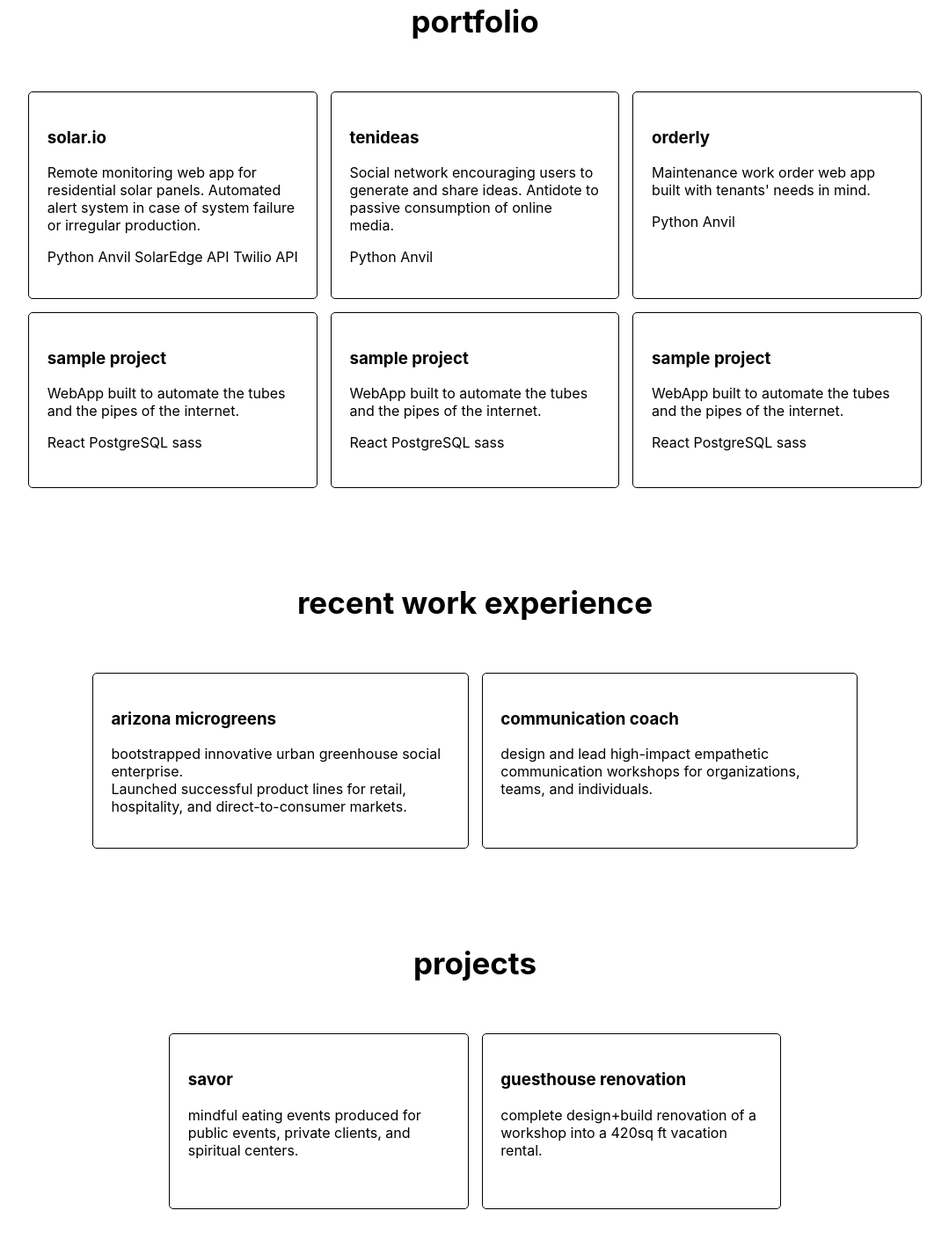
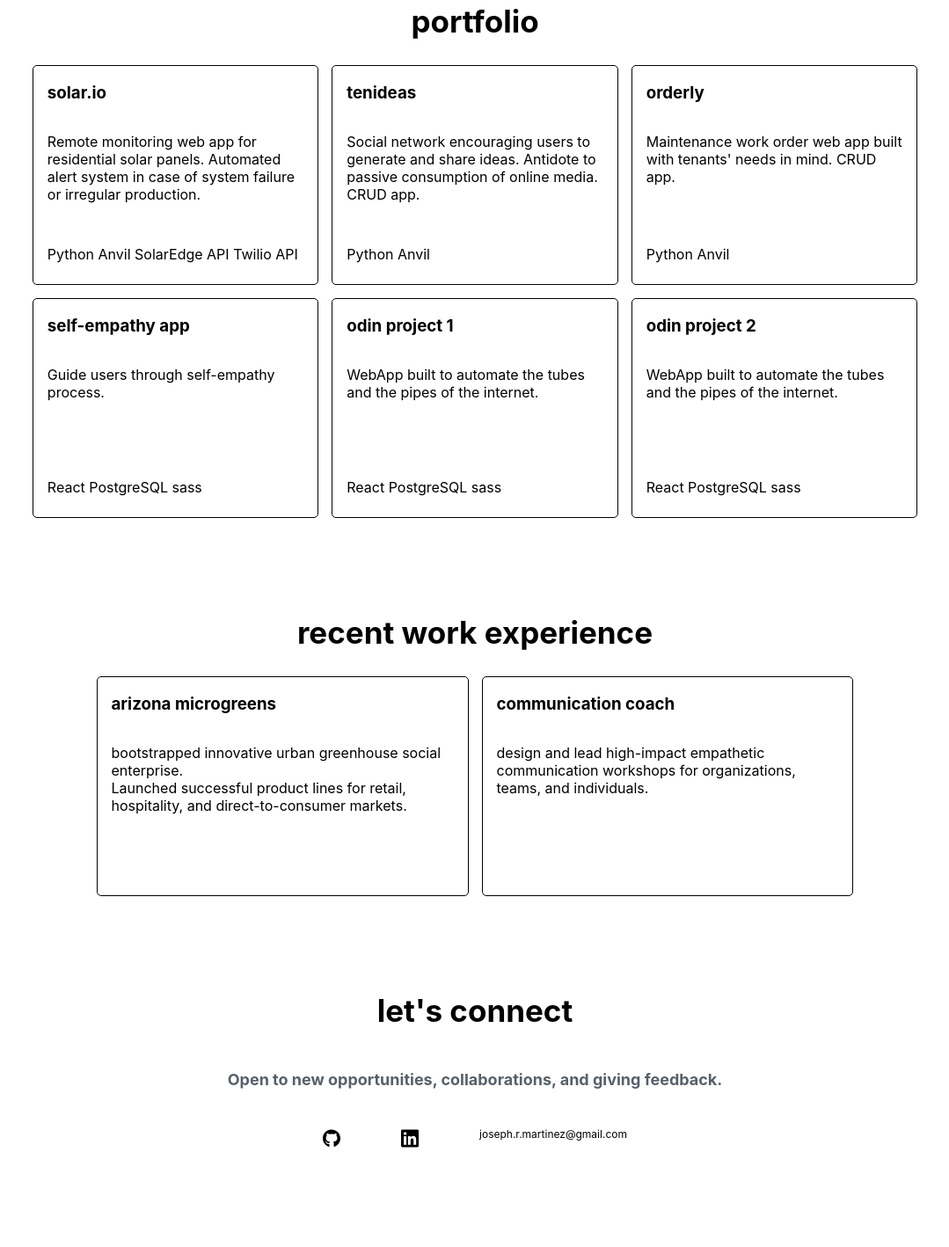
Before and after one commit to josephrmartinez/personal-site, a plain HTML site: page index.html in a window 1280 px wide. Shown: the part 874-2292 px from the top of the page at 88% size, without its empty margins (100-1179 px from the left). After the commit the page ends 2258 px from the top, so only its background shows below. Drawn offline with Linux system fonts and the light colour scheme.

Commit message:
Update CSS

```diff
--- a/index.html
+++ b/index.html
@@ -14,14 +14,17 @@
       <nav id="navbar" class="nav">
           <ul class="nav-list">
             <li>
+                <a href="#welcome-section">&#9731</a>
+            </li>
+            <li>
                 <a href="#portfolio">portfolio</a>
             </li>
             <li>
                 <a href="#work_experience">experience</a>
             </li>
-              <li>
+            <!-- <li>
                 <a href="#projects">projects</a>
-              </li>
+            </li> -->
             <li>
                 <a href="#contact">contact</a>
             </li>
@@ -36,18 +39,18 @@
                   <a class="intro-email" href="mailto:joseph.r.martinez@gmail.com">joseph.r.martinez@gmail.com</a>
               </div>
               <div id="professional-id">
-                  <h3 id="role">full-stack + bizdev</h3>
+                  <h3 id="role">full stack + bizdev</h3>
                   <h3 id="tagline">build and ship.</h3>
                   <div id="tech-stack" class="tech-stack">
-                      <div class="tech">python</div>
-                      <div class="tech">django</div>
-                      <div class="tech">anvil</div>
+                      <div class="tech">React</div>
                       <div class="tech">node.js</div>
-                      <div class="tech">React</div>
                       <div class="tech">typescript</div>
                       <div class="tech">GraphQL</div>
                       <div class="tech">sass</div>
                       <div class="tech">PostgreSQL</div>
+                      <div class="tech">python</div>
+                      <div class="tech">django</div>
+                      <div class="tech">anvil</div>
                   </div>
               </div>
           </div>
@@ -62,26 +65,26 @@
               </div>
               <div class="project">
                   <h3>tenideas</h3>
-                  <p class="desc">Social network encouraging users to generate and share ideas. Antidote to passive consumption of online media.</p>
+                  <p class="desc">Social network encouraging users to generate and share ideas. Antidote to passive consumption of online media. CRUD app.</p>
                   <p class="tech-used">Python Anvil</p>
               </div>
               <div class="project">
                   <h3>orderly</h3>
-                  <p class="desc">Maintenance work order web app built with tenants' needs in mind.</p>
+                  <p class="desc">Maintenance work order web app built with tenants' needs in mind. CRUD app.</p>
                   <p class="tech-used">Python Anvil</p>
               </div>
               <div class="project">
-                  <h3>sample project</h3>
+                  <h3>self-empathy app</h3>
+                  <p class="desc">Guide users through self-empathy process.</p>
+                  <p class="tech-used">React PostgreSQL sass</p>
+              </div>
+              <div class="project">
+                  <h3>odin project 1</h3>
                   <p class="desc">WebApp built to automate the tubes and the pipes of the internet.</p>
                   <p class="tech-used">React PostgreSQL sass</p>
               </div>
               <div class="project">
-                  <h3>sample project</h3>
-                  <p class="desc">WebApp built to automate the tubes and the pipes of the internet.</p>
-                  <p class="tech-used">React PostgreSQL sass</p>
-              </div>
-              <div class="project">
-                  <h3>sample project</h3>
+                  <h3>odin project 2</h3>
                   <p class="desc">WebApp built to automate the tubes and the pipes of the internet.</p>
                   <p class="tech-used">React PostgreSQL sass</p>
               </div>
@@ -100,7 +103,7 @@
               </div>
           </div>
       </section>
-      <section id="projects" class="content-section">
+      <!-- <section id="projects" class="content-section">
           <h2 class="section-header">projects</h2>
           <div class="project-tile">
               <div class="project other">
@@ -112,19 +115,18 @@
                   <p class="desc">complete design+build renovation of a workshop into a 420sq ft vacation rental.</p>
               </div>
           </div>
-      </section>
+      </section> -->
       <section id="contact" class="content-section contact-section">
           <h2 class="section-header">let's connect</h2>
           <p id="contact-line">Open to new opportunities, collaborations, and giving feedback.</p>
           <div class="contact-links">
               <a class="btn contact-details" href="https://github.com/josephrmartinez" id="profile-link" target="_blank">
-                  <img src="./github.svg" class="logo" alt="github logo" height="25" width="25">GitHub</a>
+                  <img src="./github.svg" class="logo" alt="github logo" height="25" width="25"></a>
               <a class="btn contact-details" href="https://www.linkedin.com/in/joseph-martinez-08174811/" target="_blank">
                   <img src="./linkedin.svg" class="logo" alt="linkedin logo" height="25" width="25">
-                  LinkedIn</a>
+                  </a>
               <a class="btn contact-details" href="mailto:joseph.r.martinez@gmail.com" target="_blank">
-                  <img src="./inbox.svg" class="logo" alt="inbox" height="25" width="25">
-                  email</a>
+                  joseph.r.martinez@gmail.com</a>
           </div>
       </section>
       <footer>
--- a/styles.css
+++ b/styles.css
@@ -13,7 +13,7 @@ html{
 section{
     margin-left: 30px;
     margin-right: 30px;
-    scroll-margin-top: 90px;
+    /* scroll-margin-top: 20px; */
 }
 
 .section-header{
@@ -207,26 +207,37 @@ body{
     display:grid;
     grid-template-columns: repeat(auto-fill, minmax(300px, 1fr));
     gap: 15px;
-    margin-top: 30px;
+    /* margin-top: 30px; */
 }
 
 .project{
     border: 1px solid black;
     border-radius: 5px;
     box-sizing: border-box;
-    min-height: 200px;
-    padding: 1.3em;
+    min-height: 250px;
+    padding: 0 1em;
+    display: grid;
+    grid-template-rows: 60px 1fr 60px;
+}
+
+.project>h3{
+    grid-row: 1;
+}
+
+.project>.desc{
+    grid-row: 2 / 3
 }
 
 #contact-line{
     font-size: 18px;
     font-weight: bold;
     color: #57606a;
+    text-align: center;
 }
 
 .contact-links{
     position:relative;
-    padding: 30px;
+    /* padding: 30px; */
     margin: 10px;
     display: flex;
     justify-content: center;
@@ -235,7 +246,7 @@ body{
 }
 
 .contact-details{
-    font-size: 26px;
+    font-size: 12px;
     text-shadow: 2px 2px 1px #fafafa;
 }
 
@@ -254,6 +265,7 @@ body{
     display: inline-block;
 }
 
+
 .logo img{
     vertical-align: middle;
 }
```
Lines whose indentation alone changed are shown as unchanged.
